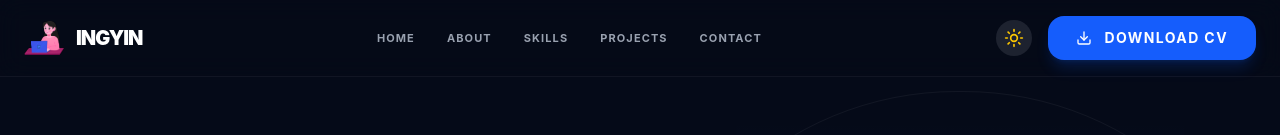
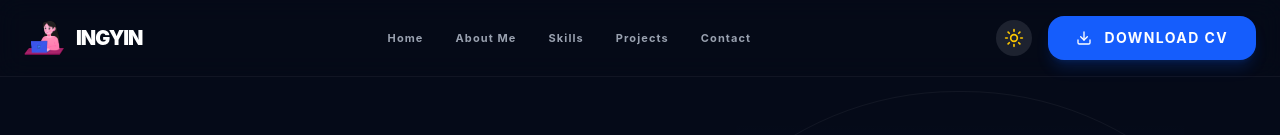
Before and after one commit to ZZehramai/my-portfolio, a React (Vite) app: page / in a window 1280 px wide. Shown: the top 135 px of the page. Built offline with nearby package versions, Linux system fonts and the light colour scheme.

Commit message:
Fixed stable URL on Render

```diff
--- a/src/App.jsx
+++ b/src/App.jsx
@@ -25,6 +25,8 @@ const App = () => {
         top: offsetPosition,
         behavior: 'smooth'
       });
+
+      window.history.replaceState(null, null, ' ');
     }
   }
   // Theme State (Start with Dark Mode)
@@ -162,11 +164,11 @@ const handleSubmit = async (e) => {
     </div>
 
           <div className="hidden md:flex gap-8 text-[11px] font-bold uppercase tracking-widest text-gray-400">
-  <a href="#" onClick={(e) => handleScroll(e, 'home')} className="hover:text-blue-500 transition">Home</a>
-  <a href="#" onClick={(e) => handleScroll(e, 'about')} className="hover:text-blue-500 transition">About</a>
-  <a href="#" onClick={(e) => handleScroll(e, 'skills')} className="hover:text-blue-500 transition">Skills</a>
-  <a href="#" onClick={(e) => handleScroll(e, 'projects')} className="hover:text-blue-500 transition">Projects</a>
-  <a href="#" onClick={(e) => handleScroll(e, 'contact')} className="hover:text-blue-500 transition">Contact</a>
+  <button onClick={(e) => handleScroll(e, 'home')} className="hover:text-blue-500 transition cursor-pointer">Home</button>
+  <button onClick={(e) => handleScroll(e, 'about')} className="hover:text-blue-500 transition cursor-pointer">About Me</button>
+  <button onClick={(e) => handleScroll(e, 'skills')} className="hover:text-blue-500 transition cursor-pointer">Skills</button>
+  <button onClick={(e) => handleScroll(e, 'projects')} className="hover:text-blue-500 transition cursor-pointer">Projects</button>
+  <button onClick={(e) => handleScroll(e, 'contact')} className="hover:text-blue-500 transition cursor-pointer text-left">Contact</button>
 </div>
 
              <div className="flex items-center gap-4">
```
